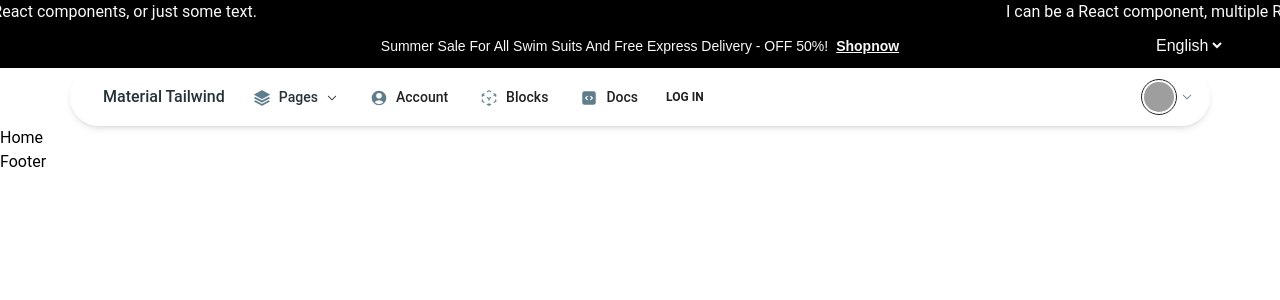
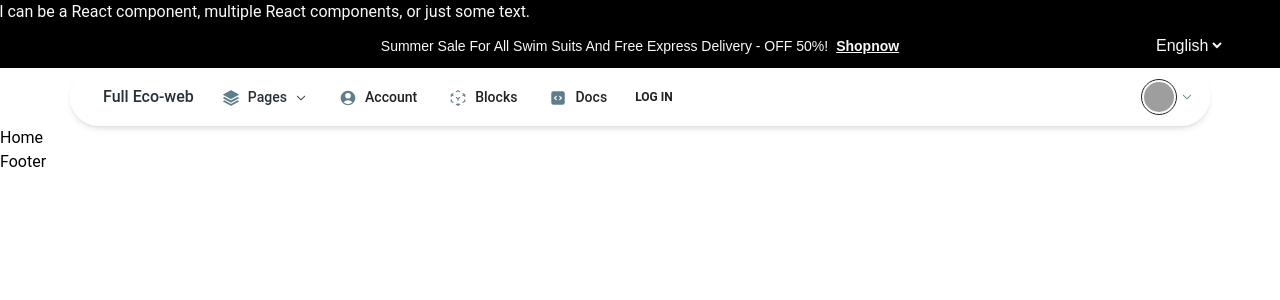
Before and after one commit to nahidulhasan4/fulleco_website, a React (Vite) app: page / in a window 1280 px wide. Shown: the top 300 px of the page. Built offline with nearby package versions, Linux system fonts and the light colour scheme; grey boxes are pictures that could not be loaded.

Commit message:
here add some change :

```diff
--- a/src/component/Header.jsx
+++ b/src/component/Header.jsx
@@ -4,7 +4,7 @@ import Marquee from "react-fast-marquee";
 const Header = () => {
   return (
     <div className="bg-blackColor text-whiteColor">
-         <Marquee>
+         <Marquee pauseOnHover={true}>
         I can be a React component, multiple React components, or just some text.
       </Marquee>
       <div className="container mx-auto">
--- a/src/component/Navber.jsx
+++ b/src/component/Navber.jsx
@@ -251,7 +251,7 @@ export function EcommarcNavber() {
           href="#"
           className="mr-4 ml-2 cursor-pointer py-1.5 font-medium"
         >
-          Material Tailwind
+          Full Eco-web
         </Typography>
         <div className="hidden lg:block">
           <NavList />
```
